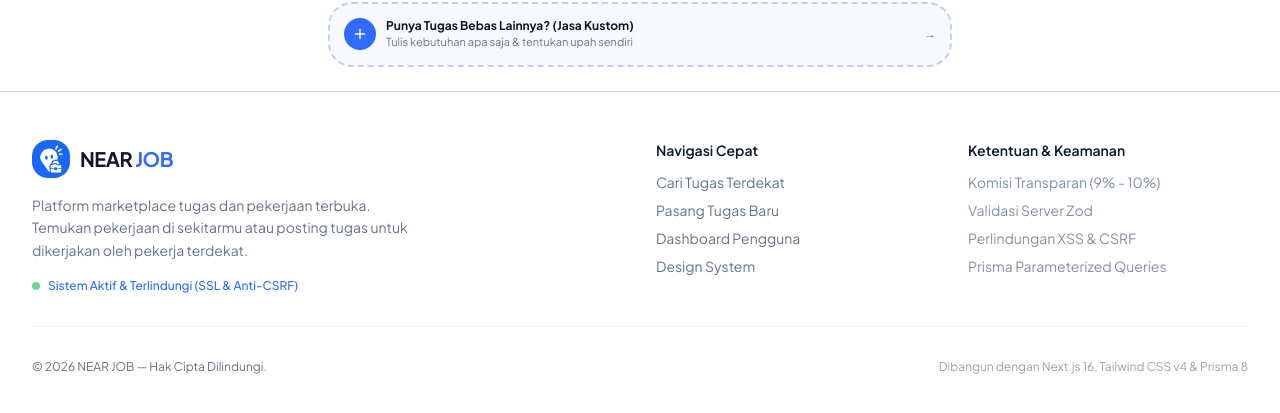
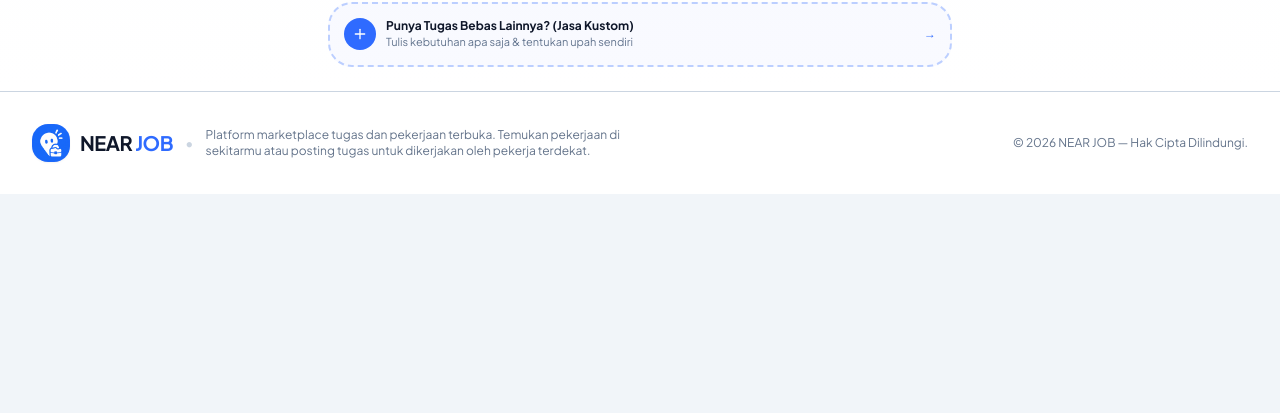
Before and after one commit to firstplaceexpert/Nearjobnewversion, a Next.js app: page / in a window 1280 px wide. Shown: the part 881-1294 px from the top of the page. After the commit the page ends 1075 px from the top, so only its background shows below. Built offline with nearby package versions, Linux system fonts and the light colour scheme; no server answers.

Commit message:
style: clean up footer removing tech stack, security badge, and navigation columns

```diff
--- a/src/components/ui/footer.tsx
+++ b/src/components/ui/footer.tsx
@@ -1,67 +1,19 @@
-import Link from "next/link";
 import { Logo } from "@/components/ui/logo";
 import { BRAND } from "@/lib/constants";
 
 export function Footer() {
   return (
-    <footer className="w-full border-t border-gray-border bg-white text-gray py-12 mt-auto">
+    <footer className="w-full border-t border-gray-border bg-white text-gray py-8 mt-auto">
       <div className="max-w-7xl mx-auto px-4 sm:px-6 lg:px-8">
-        <div className="grid grid-cols-1 md:grid-cols-4 gap-8 mb-8">
-          <div className="md:col-span-2 space-y-4">
+        <div className="flex flex-col sm:flex-row items-center justify-between gap-4">
+          <div className="flex flex-col sm:flex-row items-center gap-3 text-center sm:text-left">
             <Logo size="md" />
-            <p className="text-sm max-w-sm leading-relaxed text-gray">
-              {BRAND.description}
-            </p>
-            <div className="flex items-center gap-2 text-xs text-primary font-medium">
-              <span className="inline-block w-2 h-2 rounded-full bg-success animate-pulse" />
-              Sistem Aktif & Terlindungi (SSL & Anti-CSRF)
-            </div>
+            <span className="hidden sm:inline text-gray-border">•</span>
+            <p className="text-xs text-gray max-w-md">{BRAND.description}</p>
           </div>
 
-          <div>
-            <h4 className="font-semibold text-dark text-sm mb-3">Navigasi Cepat</h4>
-            <ul className="space-y-2 text-sm">
-              <li>
-                <Link href="/browse" className="hover:text-primary transition-colors">
-                  Cari Tugas Terdekat
-                </Link>
-              </li>
-              <li>
-                <Link href="/post-task" className="hover:text-primary transition-colors">
-                  Pasang Tugas Baru
-                </Link>
-              </li>
-              <li>
-                <Link href="/dashboard" className="hover:text-primary transition-colors">
-                  Dashboard Pengguna
-                </Link>
-              </li>
-              <li>
-                <Link
-                  href="/design-system"
-                  className="hover:text-primary transition-colors"
-                >
-                  Design System
-                </Link>
-              </li>
-            </ul>
-          </div>
-
-          <div>
-            <h4 className="font-semibold text-dark text-sm mb-3">Ketentuan & Keamanan</h4>
-            <ul className="space-y-2 text-sm">
-              <li className="text-gray/80">Komisi Transparan (9% - 10%)</li>
-              <li className="text-gray/80">Validasi Server Zod</li>
-              <li className="text-gray/80">Perlindungan XSS & CSRF</li>
-              <li className="text-gray/80">Prisma Parameterized Queries</li>
-            </ul>
-          </div>
-        </div>
-
-        <div className="pt-8 border-t border-light flex flex-col sm:flex-row items-center justify-between text-xs text-gray gap-4">
-          <p>© {new Date().getFullYear()} NEAR JOB — Hak Cipta Dilindungi.</p>
-          <p className="text-gray-light">
-            Dibangun dengan Next.js 16, Tailwind CSS v4 & Prisma 8
+          <p className="text-xs text-gray text-center sm:text-right shrink-0">
+            © {new Date().getFullYear()} NEAR JOB — Hak Cipta Dilindungi.
           </p>
         </div>
       </div>
```
